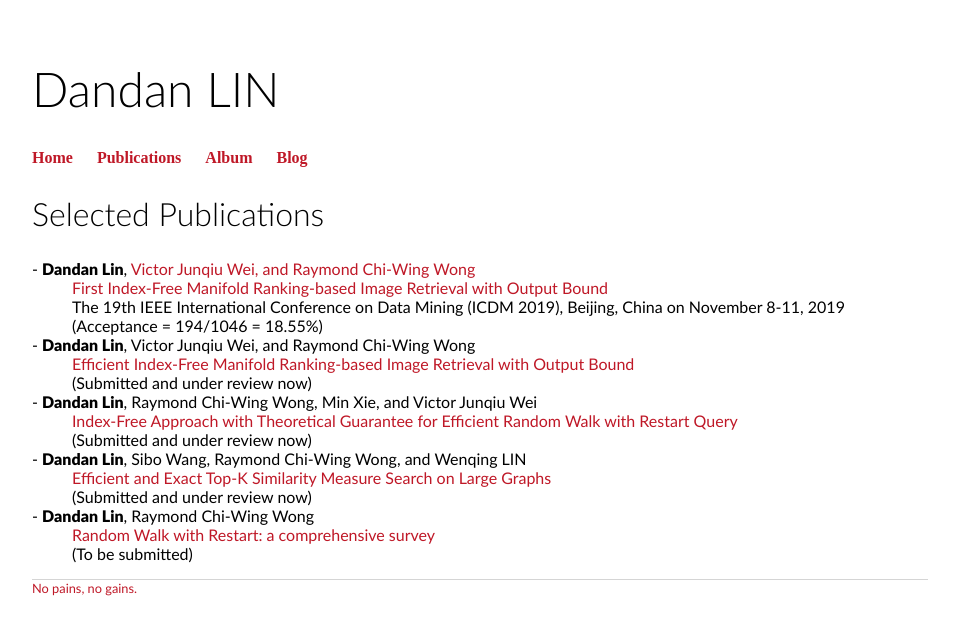
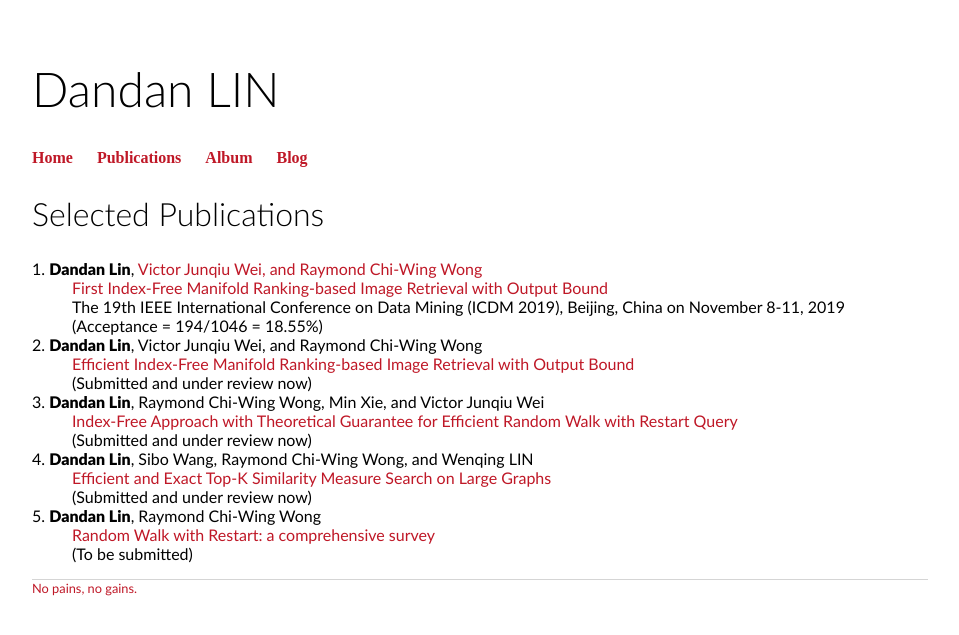
Before and after one commit to 2danlin/2danlin.github.io, a Jekyll site: the page built from publications/index.html, in a window 1280 px wide. Shown: the top 635 px of the page, without its empty margins (160-1119 px from the left). Built offline with Jekyll 4.4.1, drawn with Linux system fonts in a browser that asks for light colours.

Commit message:
Update index.html

```diff
--- a/publications/index.html
+++ b/publications/index.html
@@ -4,24 +4,24 @@ layout: default
 	<div class="blurb">
 	<h2>Selected Publications</h2>
 	<dl>
-		<dt>- <strong>Dandan Lin</strong>, <a color="grey">Victor Junqiu Wei, and Raymond Chi-Wing Wong</a></dt>
+		<dt>1. <strong>Dandan Lin</strong>, <a color="grey">Victor Junqiu Wei, and Raymond Chi-Wing Wong</a></dt>
 		<dd><a>First Index-Free Manifold Ranking-based Image Retrieval with Output Bound</a><dd>
 		<dd>The 19th IEEE International Conference on Data Mining (ICDM 2019), Beijing, China on November 8-11, 2019</dd>
 		<dd>(Acceptance = 194/1046 = 18.55%)</dd>
 
-		<dt>- <strong>Dandan Lin</strong>, Victor Junqiu Wei, and Raymond Chi-Wing Wong</dt>
+		<dt>2. <strong>Dandan Lin</strong>, Victor Junqiu Wei, and Raymond Chi-Wing Wong</dt>
 		<dd><a>Efficient Index-Free Manifold Ranking-based Image Retrieval with Output Bound</a><dd>
 		<dd>(Submitted and under review now)</dd>
 
-		<dt>- <strong>Dandan Lin</strong>, Raymond Chi-Wing Wong, Min Xie, and Victor Junqiu Wei</dt>
+		<dt>3. <strong>Dandan Lin</strong>, Raymond Chi-Wing Wong, Min Xie, and Victor Junqiu Wei</dt>
 		<dd><a>Index-Free Approach with Theoretical Guarantee for Efficient Random Walk with Restart Query</a><dd>
 		<dd>(Submitted and under review now)</dd>
 
-		<dt>- <strong>Dandan Lin</strong>, Sibo Wang, Raymond Chi-Wing Wong, and Wenqing LIN</dt>
+		<dt>4. <strong>Dandan Lin</strong>, Sibo Wang, Raymond Chi-Wing Wong, and Wenqing LIN</dt>
 		<dd><a>Efficient and Exact Top-K Similarity Measure Search on Large Graphs </a><dd>
 		<dd>(Submitted and under review now)</dd>
 
-		<dt>- <strong>Dandan Lin</strong>, Raymond Chi-Wing Wong</dt>
+		<dt>5. <strong>Dandan Lin</strong>, Raymond Chi-Wing Wong</dt>
 		<dd><a>Random Walk with Restart: a comprehensive survey</a><dd>
 		<dd>(To be submitted)</dd>
 	</dl>
```
